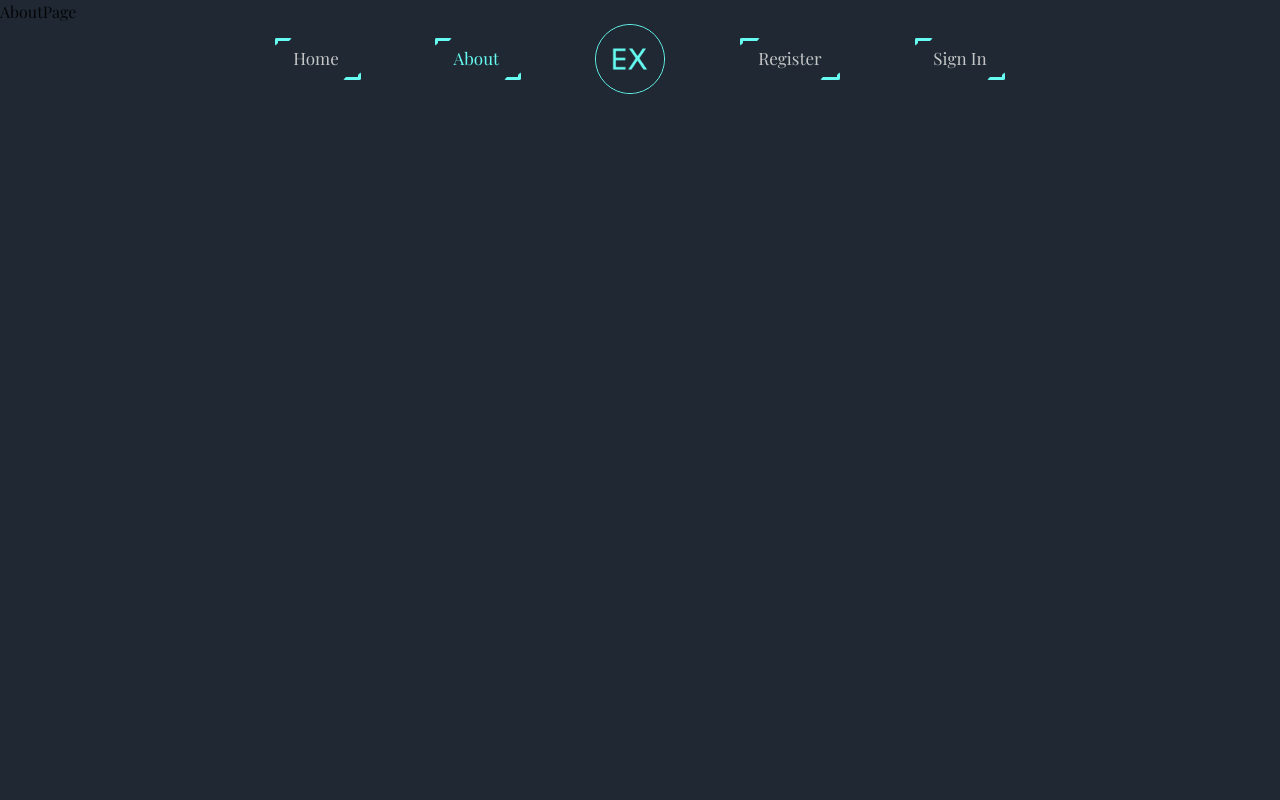
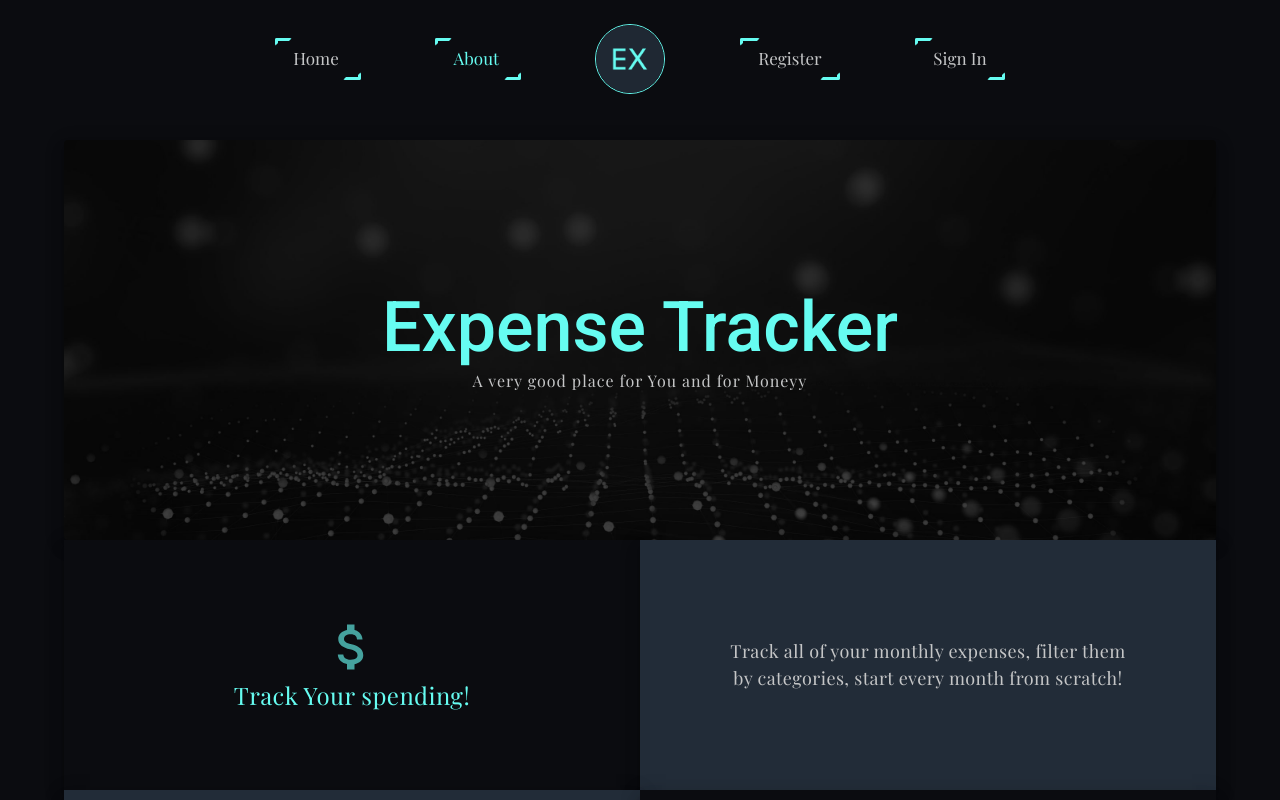
Before and after one commit to EgidijusPetrauskas/expense-tracker, a React (Create React App) app: page /about in a window 1280 px wide. Shown: the top 800 px of the page. Built offline with nearby package versions, Linux system fonts and the light colour scheme; no server answers; a web font is replaced by a local one.

Commit message:
(feat): about page

```diff
--- /dev/null
+++ b/src/pages/about-page/components/description-card.tsx
@@ -0,0 +1,59 @@
+import React from 'react';
+
+import { Grid, Paper, Typography } from '@mui/material';
+
+type DescriptionCardProps = {
+  text: string
+};
+
+const DescriptionCard: React.FC<DescriptionCardProps> = ({ text }) => (
+  <Grid
+    item
+    height={250}
+    xl={6}
+    lg={6}
+    md={6}
+    sm={6}
+    xs={6}
+  >
+    <Paper
+      elevation={10}
+      sx={(theme) => ({
+        width: 1,
+        height: 1,
+        display: 'flex',
+        justifyContent: 'center',
+        alignItems: 'center',
+        background: theme.palette.secondary.light,
+        borderRadius: 0,
+      })}
+    >
+      <Typography
+        sx={(theme) => ({
+          maxWidth: 400,
+          fontSize: {
+            xl: 18,
+            lg: 18,
+            md: 18,
+            sm: 16,
+            xs: 14,
+          },
+          color: theme.palette.primary.light,
+          textAlign: 'center',
+          letterSpacing: 0.4,
+          px: {
+            xl: 0,
+            lg: 0,
+            md: 3,
+            sm: 3,
+            xs: 2,
+          },
+        })}
+      >
+        {text}
+      </Typography>
+    </Paper>
+  </Grid>
+);
+
+export default DescriptionCard;
--- /dev/null
+++ b/src/pages/about-page/components/header-card.tsx
@@ -0,0 +1,78 @@
+import React from 'react';
+
+import { Grid, Paper, Typography } from '@mui/material';
+
+import Image from '../../home-page/images/intro-section-bg.jpg';
+
+const HeaderCard: React.FC = () => (
+  <Grid
+    item
+    xl={12}
+    lg={12}
+    md={12}
+    sm={12}
+    xs={12}
+    sx={{
+      height: {
+        xl: 400,
+        lg: 400,
+        md: 400,
+        sm: 400,
+        xs: 300,
+      },
+    }}
+  >
+    <Paper
+      elevation={10}
+      sx={{
+        height: 1,
+        display: 'flex',
+        flexDirection: 'column',
+        justifyContent: 'center',
+        alignItems: 'center',
+        backgroundImage: `url(${Image})`,
+        backgroundPosition: 'center',
+        backgroundSize: 'cover',
+      }}
+    >
+      <Typography
+        sx={{
+          color: 'primary.main',
+          fontFamily: 'Roboto',
+          textAlign: 'center',
+          fontWeight: 500,
+          fontSize: {
+            xl: 70,
+            lg: 70,
+            md: 60,
+            sm: 40,
+            xs: 25,
+          },
+        }}
+        variant="h1"
+        component="h1"
+      >
+        {' '}
+        Expense Tracker
+      </Typography>
+      <Typography
+        sx={{
+          color: 'primary.light',
+          textAlign: 'center',
+          letterSpacing: 1,
+          fontSize: {
+            xl: 18,
+            lg: 16,
+            md: 14,
+            sm: 12,
+            xs: 10,
+          },
+        }}
+      >
+        A very good place for You and for Moneyy
+      </Typography>
+    </Paper>
+  </Grid>
+);
+
+export default HeaderCard;
--- /dev/null
+++ b/src/pages/about-page/components/title-card.tsx
@@ -0,0 +1,54 @@
+import React from 'react';
+
+import { Grid, Paper, Typography } from '@mui/material';
+
+type TitleCardProps = {
+  title: string
+};
+
+const TitleCard: React.FC<TitleCardProps> = ({ children, title }) => (
+  <Grid
+    item
+    height={250}
+    xl={6}
+    lg={6}
+    md={6}
+    sm={6}
+    xs={6}
+  >
+    <Paper
+      elevation={10}
+      sx={(theme) => ({
+        width: 1,
+        height: 1,
+        display: 'flex',
+        flexDirection: 'column',
+        justifyContent: 'center',
+        alignItems: 'center',
+        background: theme.palette.myBlack.main,
+        borderRadius: 0,
+      })}
+    >
+      {children}
+      <Typography
+        color="primary"
+        sx={{
+          maxWidth: 300,
+          textAlign: 'center',
+          fontSize: {
+            xl: 24,
+            lg: 24,
+            md: 24,
+            sm: 22,
+            xs: 16,
+          },
+          letterSpacing: 0.4,
+        }}
+      >
+        {title}
+      </Typography>
+    </Paper>
+  </Grid>
+);
+
+export default TitleCard;
--- a/src/pages/about-page/index.tsx
+++ b/src/pages/about-page/index.tsx
@@ -1,7 +1,56 @@
 import React from 'react';
 
+import {
+  Container,
+  Grid,
+} from '@mui/material';
+
+import AttachMoneyIcon from '@mui/icons-material/AttachMoney';
+import DataUsageIcon from '@mui/icons-material/DataUsage';
+import ShowChartIcon from '@mui/icons-material/ShowChart';
+import TitleCard from './components/title-card';
+import DescriptionCard from './components/description-card';
+import HeaderCard from './components/header-card';
+
+const iconSx = { color: 'secondary.main', fontSize: 60 };
+
 const AboutPage: React.FC = () => (
-  <div>AboutPage</div>
+  <Container
+    maxWidth={false}
+    sx={(theme) => ({
+      background: theme.palette.myBlack.main,
+    })}
+  >
+    <Container sx={{ py: 17.5 }}>
+      <Grid container>
+        <HeaderCard />
+        <TitleCard
+          title="Track Your spending!"
+        >
+          <AttachMoneyIcon sx={iconSx} />
+        </TitleCard>
+        <DescriptionCard
+          text="Track all of your monthly expenses, filter them by categories, start every month from scratch!"
+        />
+        <DescriptionCard
+          text="Analyse your montly spending by category, see where you spend the most so that You can start making necessary changes!"
+        />
+        <TitleCard
+          title="Analyse and asses your monthly spending!"
+        >
+          <DataUsageIcon sx={iconSx} />
+        </TitleCard>
+        <TitleCard
+          title="Learn about investment oportunities for you!"
+        >
+          <ShowChartIcon sx={iconSx} />
+        </TitleCard>
+        <DescriptionCard
+          text="Research stocks, analyse their price for the last 25 days, if You like what You see - add them to your Watchlist!"
+        />
+      </Grid>
+    </Container>
+  </Container>
 );
 
 export default AboutPage;
```
